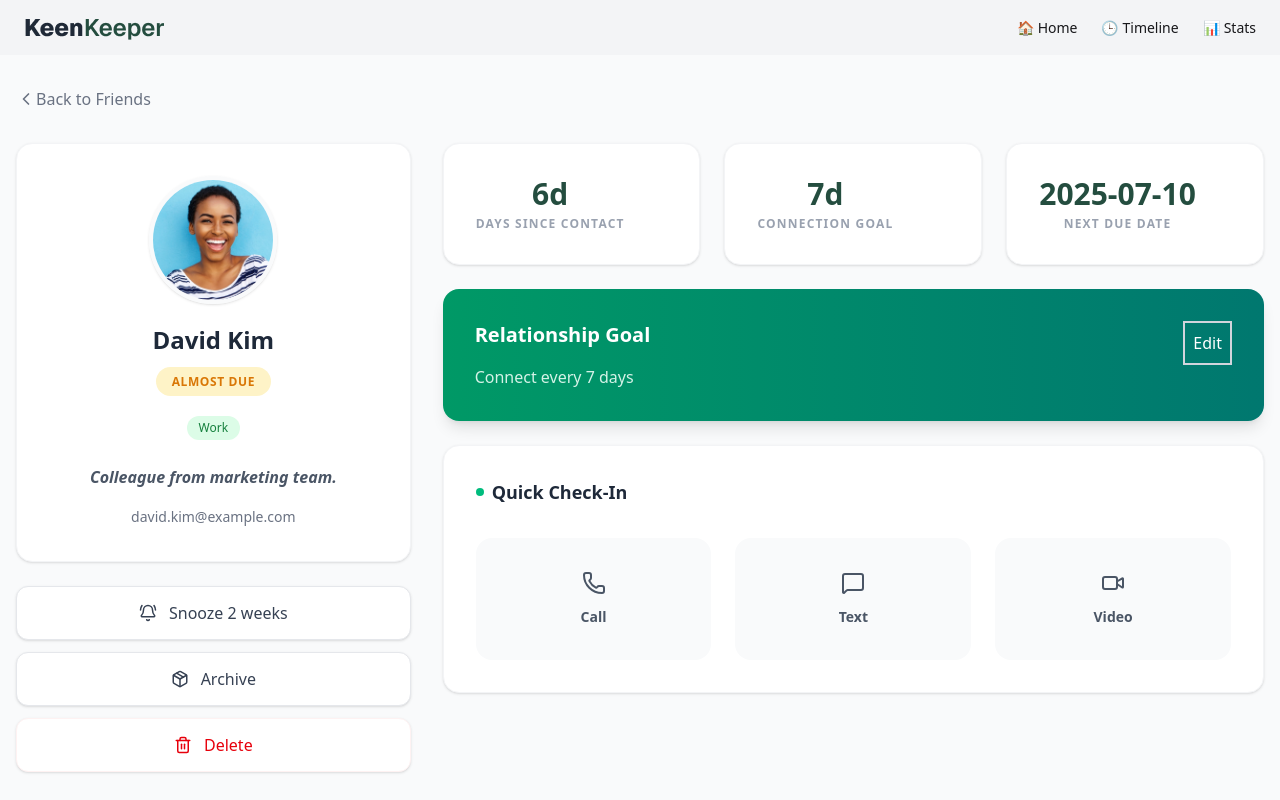
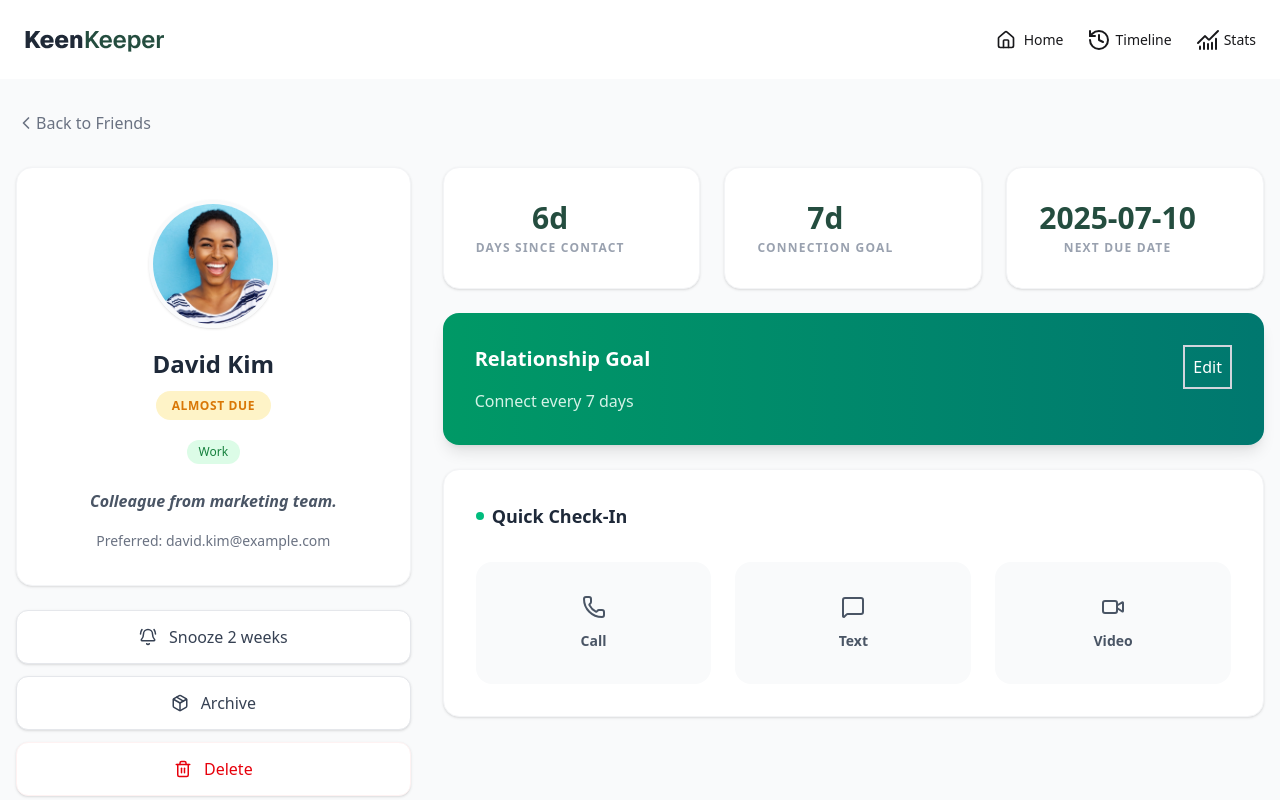
Before and after one commit to MOZID-2025/keen-keeper1, a Next.js app: page /friends/1 in a window 1280 px wide. Shown: the top 800 px of the page. Built offline with nearby package versions, Linux system fonts and the light colour scheme.

Commit message:
functionality added

```diff
--- a/src/app/components/shared/Footer.jsx
+++ b/src/app/components/shared/Footer.jsx
@@ -7,7 +7,7 @@ const Footer = () => {
         <h2 className="text-5xl md:text-6xl font-bold mb-6 tracking-tight">
           KeenKeeper
         </h2>
-        <p className="text-gray-300 max-w-2xl mb-10 text-lg leading-relaxed">
+        <p className="text-gray-300 mb-10 text-lg leading-relaxed">
           Your personal shelf of meaningful connections. Browse, tend, and
           nurture the relationships that matter most.
         </p>
--- a/src/app/components/shared/Homepage/CallToAction.jsx
+++ b/src/app/components/shared/Homepage/CallToAction.jsx
@@ -2,7 +2,7 @@ import React from "react";
 
 const CallToAction = () => {
   return (
-    <div className="w-full bg-gray-100 py-16">
+    <div className="w-full bg-gray-100 py-8">
       <div className="max-w-[1280px] mx-auto px-6 text-center">
         {/* Title */}
         <h2 className="text-3xl md:text-4xl font-bold text-gray-800">
--- a/src/app/components/shared/Homepage/FriendCard.jsx
+++ b/src/app/components/shared/Homepage/FriendCard.jsx
@@ -20,7 +20,7 @@ const FriendCard = ({ friend }) => {
   };
 
   return (
-    <div className="bg-white rounded-xl border shadow-sm p-5 text-center hover:shadow-md transition duration-300 cursor-pointer">
+    <div className="bg-white rounded-xl shadow-sm p-5 text-center hover:shadow-md transition duration-300 cursor-pointer">
       {/* Friend Image */}
       <Image
         src={friend.picture}
@@ -31,9 +31,7 @@ const FriendCard = ({ friend }) => {
       />
 
       {/* Friend Name */}
-      <h3 className="text-lg font-semibold text-gray-800">
-        {friend.name}
-      </h3>
+      <h3 className="text-lg font-semibold text-gray-800">{friend.name}</h3>
 
       {/* Days Since Contact */}
       <p className="text-sm text-gray-500 mt-1">
@@ -56,7 +54,7 @@ const FriendCard = ({ friend }) => {
       <div className="mt-4">
         <span
           className={`text-xs font-medium px-3 py-1 rounded-full capitalize ${getStatusStyle(
-            friend.status
+            friend.status,
           )}`}
         >
           {friend.status.replace("_", " ")}
--- a/src/app/components/shared/Homepage/MyFriends.jsx
+++ b/src/app/components/shared/Homepage/MyFriends.jsx
@@ -27,7 +27,8 @@ const MyFriends = () => {
   }
 
   return (
-    <div className="max-w-[1280px] mx-auto px-4 py-8">
+    <div className="bg-gray-100">
+      <div className="max-w-[1280px] mx-auto py-14 ">
         <h2 className="text-2xl font-bold mb-6">Your Friends</h2>
 
         <div className="grid grid-cols-1 sm:grid-cols-2 md:grid-cols-3 lg:grid-cols-4 gap-6">
@@ -38,6 +39,7 @@ const MyFriends = () => {
           ))}
         </div>
       </div>
+    </div>
   );
 };
 
--- a/src/app/components/shared/Navbar.jsx
+++ b/src/app/components/shared/Navbar.jsx
@@ -4,17 +4,16 @@ import Link from "next/link";
 import React from "react";
 import logoImg from "../../../assets/logo.png";
 import { usePathname } from "next/navigation";
+import { ChartNoAxesCombined, History, House } from "lucide-react";
 
 const Navbar = () => {
   const pathName = usePathname();
 
   return (
-    <div className="w-full bg-gray-100">
-      <div className="max-w-[1280px] mx-auto px-6 py-3 flex items-center justify-between">
-        {/* Logo */}
+    <div className="bg-white">
+      <div className="max-w-[1280px] mx-auto px-6 py-6 flex items-center justify-between">
         <Image src={logoImg} alt="Logo" />
 
-        {/* Menu */}
         <div className="flex items-center gap-6 text-sm">
           <Link
             href="/"
@@ -24,8 +23,10 @@ const Navbar = () => {
                 : ""
             }`}
           >
-            <button className="cursor-pointer">
-              <span>🏠 </span>
+            <button className="cursor-pointer flex items-center">
+              <span className="mr-2">
+                <House className="w-5 h-5" />
+              </span>
               Home
             </button>
           </Link>
@@ -38,8 +39,10 @@ const Navbar = () => {
                 : ""
             }`}
           >
-            <button className="flex items-center gap-1  hover:text-black cursor-pointer">
-              <span>🕒 </span>
+            <button className="flex items-center gap-1   cursor-pointer">
+              <span>
+                <History />
+              </span>
               Timeline
             </button>
           </Link>
@@ -52,8 +55,10 @@ const Navbar = () => {
                 : ""
             }`}
           >
-            <button className="flex items-center gap-1 hover:text-black cursor-pointer">
-              <span>📊 </span>
+            <button className="flex items-center gap-1 cursor-pointer">
+              <span>
+                <ChartNoAxesCombined />
+              </span>
               Stats
             </button>
           </Link>
--- a/src/app/friends/[id]/page.jsx
+++ b/src/app/friends/[id]/page.jsx
@@ -77,7 +77,6 @@ const FriendDetails = ({ params: paramsPromise }) => {
     );
   }
 
-  // ক্যালকুলেশন
   const daysSinceContact = friend.days_since_contact || 0;
   const goal = friend.goal || 30;
   const next_due_date = friend.next_due_date || 0;
@@ -140,7 +139,7 @@ const FriendDetails = ({ params: paramsPromise }) => {
               </p>
 
               <p className="text-gray-500 mt-4 text-sm leading-relaxed ">
-                {friend.email}
+               Preferred: {friend.email}
               </p>
             </div>
 
--- a/src/app/timeline/page.jsx
+++ b/src/app/timeline/page.jsx
@@ -38,7 +38,6 @@ const TimelinePage = () => {
     }
   };
 
-  // ✅ Filter logic
   const filteredTimeline =
     filter === "All"
       ? timeline
@@ -49,7 +48,6 @@ const TimelinePage = () => {
       <div className="max-w-[1280px] mx-auto">
         <h1 className="text-3xl font-bold mb-4">📜 Timeline</h1>
 
-        {/* ✅ Filter Buttons */}
         <div className="mb-8">
           <div className="relative w-full max-w-[200px]">
             <select
```
Also changed, not shown: src/app/components/Timeline.jsx (deleted). Lines whose indentation alone changed are shown as unchanged.
